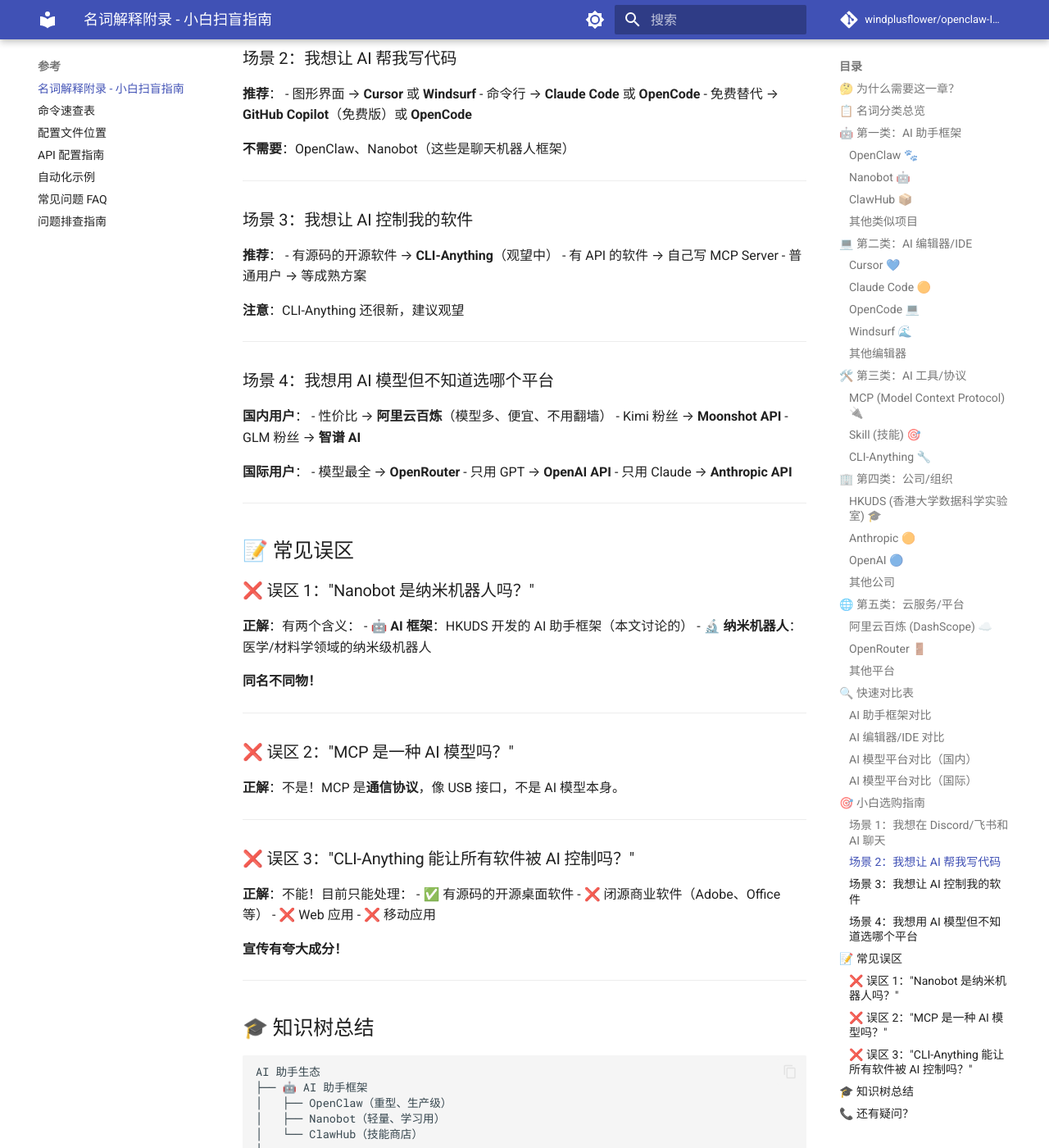
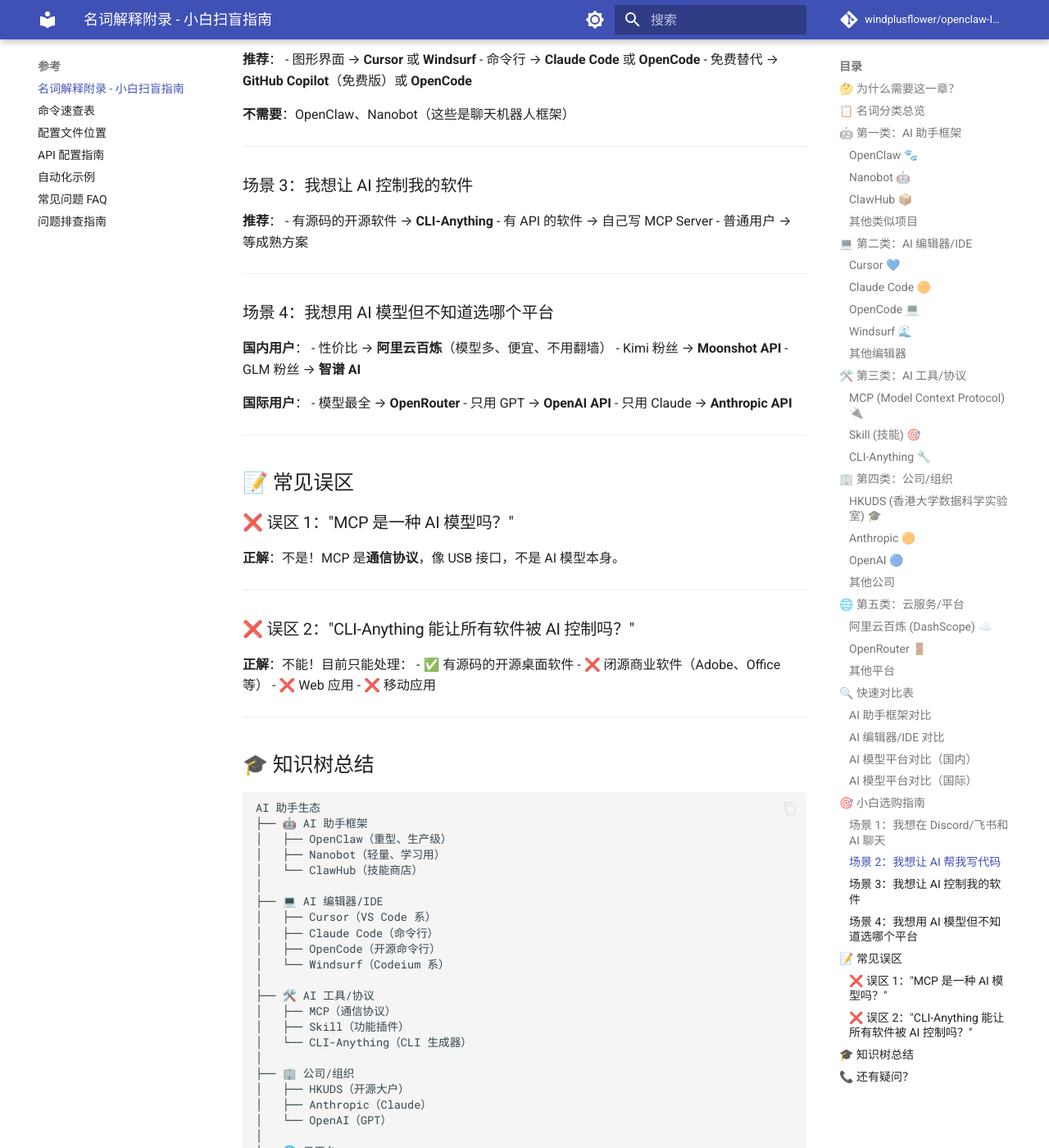
Before and after one commit to windplusflower/openclaw-Intro, an MkDocs documentation site: the page built from docs/03-reference/01-glossary.md, in a window 1280 px wide and 1400 px high, scrolled down 11137 px. Shown: the whole window at 82% size. Built offline with MkDocs 1.6.1 and Material for MkDocs 9.7.7, drawn with Linux system fonts in a browser that asks for light colours; comment, search, counter and statistics services are not loaded; some of the changed text lies outside the part shown.

Commit message:
docs: 删除夹带私货的内容
- 删除 CLI-Anything 的'营销成分较重，建议观望'（主观评价）
- 删除场景 3 中的'观望中'和'建议观望'（主观评价）
- 删除误区'Nanobot 是纳米机器人吗'（聊天内容，与科普无关）
- 删除'宣传有夸大成分'（主观评价）
- 保持客观，只陈述事实

```diff
--- a/docs/03-reference/01-glossary.md
+++ b/docs/03-reference/01-glossary.md
@@ -204,8 +204,6 @@ AI 领域有太多相似的名词，小白很容易懵逼：
 
 **一句话**：给软件自动生成"遥控器"，让 AI 能控制
 
-**注意**：项目非常新（2026-03-08 发布），营销成分较重，建议观望。
-
 ---
 
 ## 🏢 第四类：公司/组织
@@ -375,11 +373,9 @@ AI 领域有太多相似的名词，小白很容易懵逼：
 ### 场景 3：我想让 AI 控制我的软件
 
 **推荐**：
-- 有源码的开源软件 → **CLI-Anything**（观望中）
+- 有源码的开源软件 → **CLI-Anything**
 - 有 API 的软件 → 自己写 MCP Server
 - 普通用户 → 等成熟方案
-
-**注意**：CLI-Anything 还很新，建议观望
 
 ---
 
@@ -399,28 +395,17 @@ AI 领域有太多相似的名词，小白很容易懵逼：
 
 ## 📝 常见误区
 
-### ❌ 误区 1："Nanobot 是纳米机器人吗？"
-**正解**：有两个含义：
-- 🤖 **AI 框架**：HKUDS 开发的 AI 助手框架（本文讨论的）
-- 🔬 **纳米机器人**：医学/材料学领域的纳米级机器人
-
-**同名不同物！**
-
----
-
-### ❌ 误区 2："MCP 是一种 AI 模型吗？"
+### ❌ 误区 1："MCP 是一种 AI 模型吗？"
 **正解**：不是！MCP 是**通信协议**，像 USB 接口，不是 AI 模型本身。
 
 ---
 
-### ❌ 误区 3："CLI-Anything 能让所有软件被 AI 控制吗？"
+### ❌ 误区 2："CLI-Anything 能让所有软件被 AI 控制吗？"
 **正解**：不能！目前只能处理：
 - ✅ 有源码的开源桌面软件
 - ❌ 闭源商业软件（Adobe、Office 等）
 - ❌ Web 应用
 - ❌ 移动应用
-
-**宣传有夸大成分！**
 
 ---
 
```
